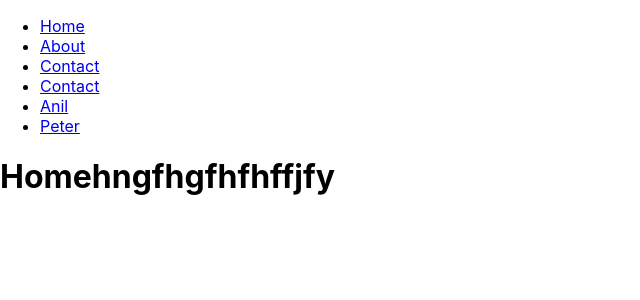
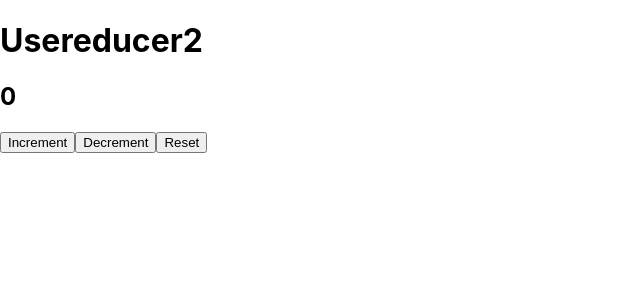
Before and after one commit to sameerddr/React-Tutorial, a React (Create React App) app: page / in a window 1280 px wide. Shown: the top 300 px of the page, without its empty margins (0-640 px from the left). Built offline with nearby package versions, Linux system fonts and the light colour scheme.

Commit message:
usereducer hook

```diff
--- a/src/App.js
+++ b/src/App.js
@@ -3,12 +3,13 @@
 // import { useEffect, useState, useRef, useContext } from "react";
 import { BrowserRouter, Routes, Route, Link } from "react-router-dom";
 import "./App.css";
-import Home from "./Rout/Home";
-import About from "./Rout/About";
-import Contact from "./Rout/Contact";
-import Content from "./Rout/Content";
-import Header from "./Rout/Header";
-import User from "./Rout/User";
+import Usereducer2 from "./UseReducer/Usereducer2";
+// import Home from "./Rout/Home";
+// import About from "./Rout/About";
+// import Contact from "./Rout/Contact";
+// import Content from "./Rout/Content";
+// import Header from "./Rout/Header";
+// import User from "./Rout/User";
 // import LoginForm from "./LogIn/LoginForm";
 // import PropsUseEffect from "./hooks/PropsUseEffect";
 // import Form from "./Form";
@@ -39,11 +40,10 @@ import User from "./Rout/User";
 // import LoginForm from "./LogIn/LoginForm";
 // import Usememo from "./Usememo/Usememo";
 // import Usereducer from "./UseReducer/Usereducer";
-
 function App() {
   return (
     <div className="sameer">
-      <BrowserRouter>
+      {/* <BrowserRouter>
         <Header />
         <Routes>
           <Route path="/" element={<Home />} />
@@ -52,7 +52,8 @@ function App() {
           <Route path="/contact" element={<Contact />} />
           <Route path="/User:name" element={<User />} />
         </Routes>
-      </BrowserRouter>
+      </BrowserRouter> */}
+      <Usereducer2 />
     </div>
   );
 }
--- /dev/null
+++ b/src/UseReducer/Usereducer2.jsx
@@ -0,0 +1,39 @@
+import React, { useReducer } from "react";
+
+function Usereducer2() {
+  var initialvalue = 0;
+
+  function reducer(state, action) {
+    console.log(state, action);
+
+    if (action.type == "increment") {
+      return state + 1;
+    }
+    if (action.type == "decrement") {
+      return state - 1;
+    }
+    if (action.type == "reset") {
+      return initialvalue;
+    }
+  }
+  const [count, dispatch] = useReducer(reducer, initialvalue);
+  // We call dispatch() to change the state only
+
+  return (
+    <div>
+      <h1>Usereducer2</h1>
+      <h2>{count}</h2>
+      <div className="box">
+        <button onClick={() => dispatch({ type: "increment" })}>
+          Increment
+        </button>
+        <button onClick={() => dispatch({ type: "decrement" })}>
+          Decrement
+        </button>
+        <button onClick={() => dispatch({ type: "reset" })}>Reset</button>
+      </div>
+    </div>
+  );
+}
+
+export default Usereducer2;
```
